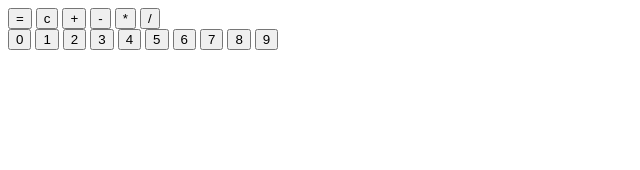
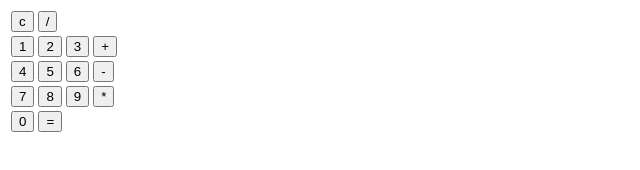
Before and after one commit to brendontn16/webcalculator, a plain HTML site: page index.html in a window 1280 px wide. Shown: the whole page, without its empty margins (0-640 px from the left). Drawn offline with Linux system fonts and the light colour scheme.

Commit message:
Update index.html

```diff
--- a/index.html
+++ b/index.html
@@ -5,24 +5,45 @@
   <div id="screen"></div>
   <div id="buttons">
     <div id="modifiers">
-      <button id="equals">=</button>
-      <button id="clear">c</button>
-      <button id="plus">+</button>
-      <button id="sub">-</button>
-      <button id="mult">*</button>
-      <button id="div">/</button>
     </div>
     <div id="numbers">
-      <button class="number">0</button>
+        <table>
+            <tr>
+                <td>
+                    <button id="clear">c</button>
+                    <button id="div">/</button>
+                </td>
+            </tr>
+            <tr>
+                <td>
                 <button class="number">1</button>
                 <button class="number">2</button>
                 <button class="number">3</button>
+                <button id="plus">+</button>
+                </td>
+            <tr>
+                <td>
                 <button class="number">4</button>
                 <button class="number">5</button>
                 <button class="number">6</button>
+                <button id="sub">-</button>
+                </td>
+            </tr>
+            <tr>
+                <td>
                 <button class="number">7</button>
                 <button class="number">8</button>
                 <button class="number">9</button>
+                <button id="mult">*</button>
+                </td>
+            </tr>
+            <tr>
+                <td>
+                <button class="number">0</button>
+                <button id="equals">=</button>
+                </td>
+            </tr>
+      </table>
     </div>
   </div>
 </body>
```
Lines whose indentation alone changed are shown as unchanged.
